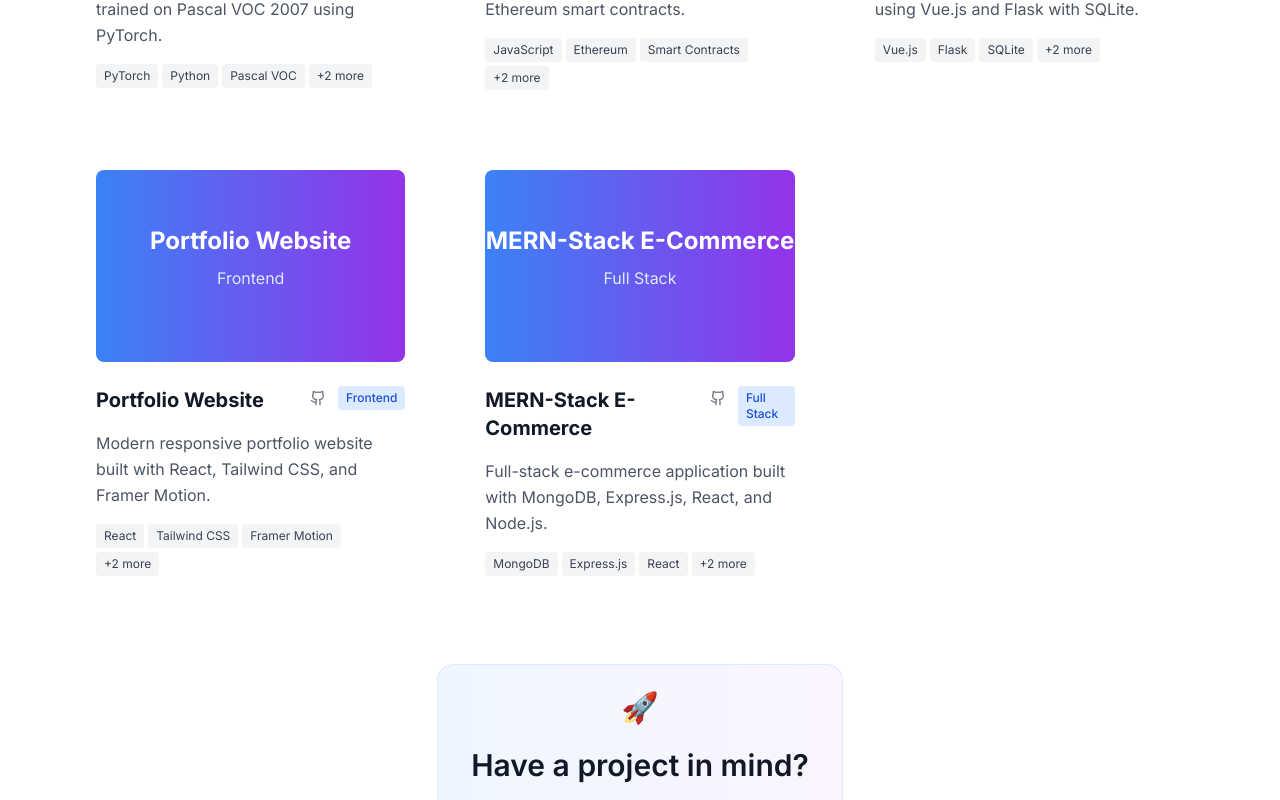
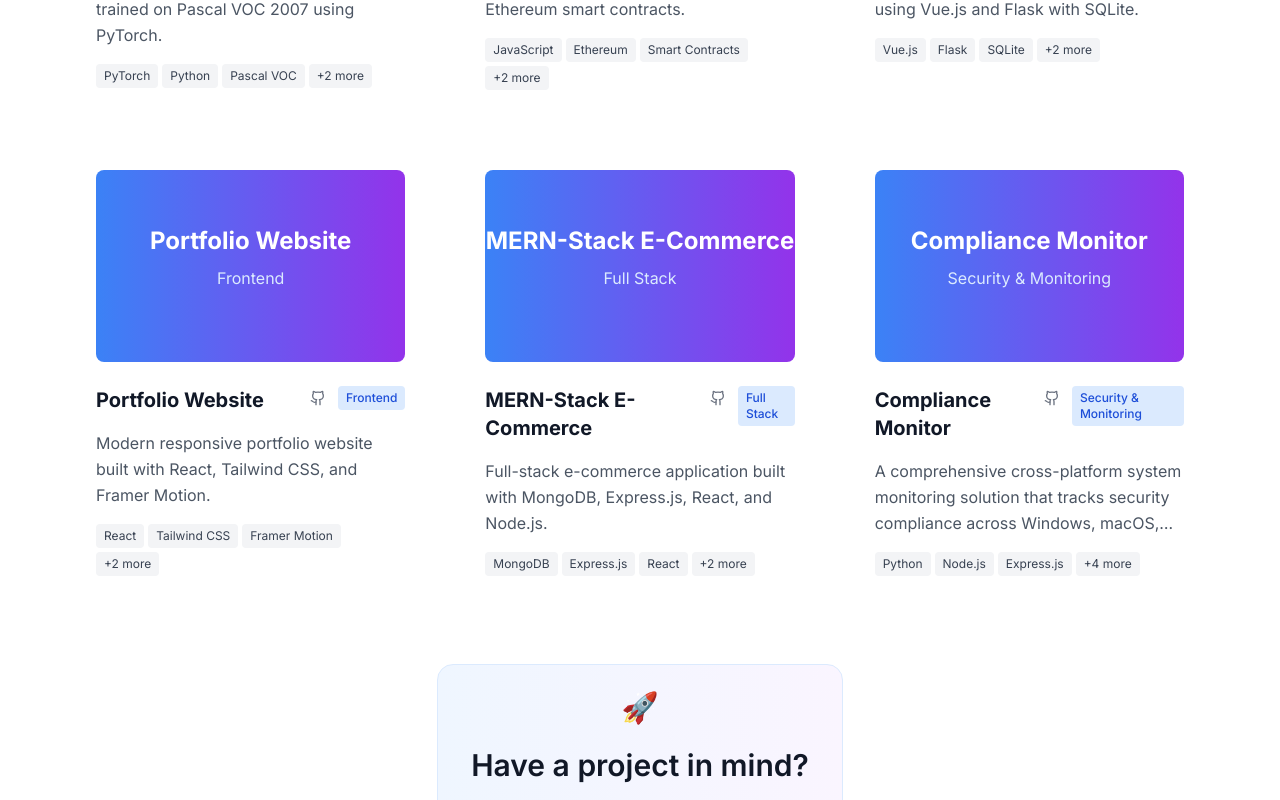
Before and after one commit to ojolisa/portfolio, a React (Vite) app: page / in a window 1280 px wide. Shown: the part 7553-8353 px from the top of the page. Built offline with nearby package versions, Linux system fonts and the light colour scheme.

Commit message:
add Compliance Monitor project to portfolio data

```diff
--- a/src/data/portfolio.js
+++ b/src/data/portfolio.js
@@ -202,6 +202,16 @@ export const portfolioData = {
       features: ["User authentication", "Product management", "Shopping cart", "Order processing"],
       githubUrl: "https://github.com/ojolisa/MERN-E-com-web-app",
       category: "Full Stack"
+    },
+    {
+      "id": 9,
+      "title": "Compliance Monitor",
+      "description": "A comprehensive cross-platform system monitoring solution that tracks security compliance across Windows, macOS, and Linux endpoints with centralized web-based reporting.",
+      "image": "/api/placeholder/400/250",
+      "technologies": ["Python", "Node.js", "Express.js", "JavaScript", "HTML", "CSS", "LowDB"],
+      "features": ["Cross-platform agent (Windows/macOS/Linux)", "Disk encryption monitoring", "OS update tracking", "Antivirus status checking", "Web dashboard", "RESTful API", "Secure TLS communication", "Real-time compliance reporting"],
+      "githubUrl": "https://github.com/ojolisa/Compliance-monitor",
+      "category": "Security & Monitoring"
     }
   ],
 
```
